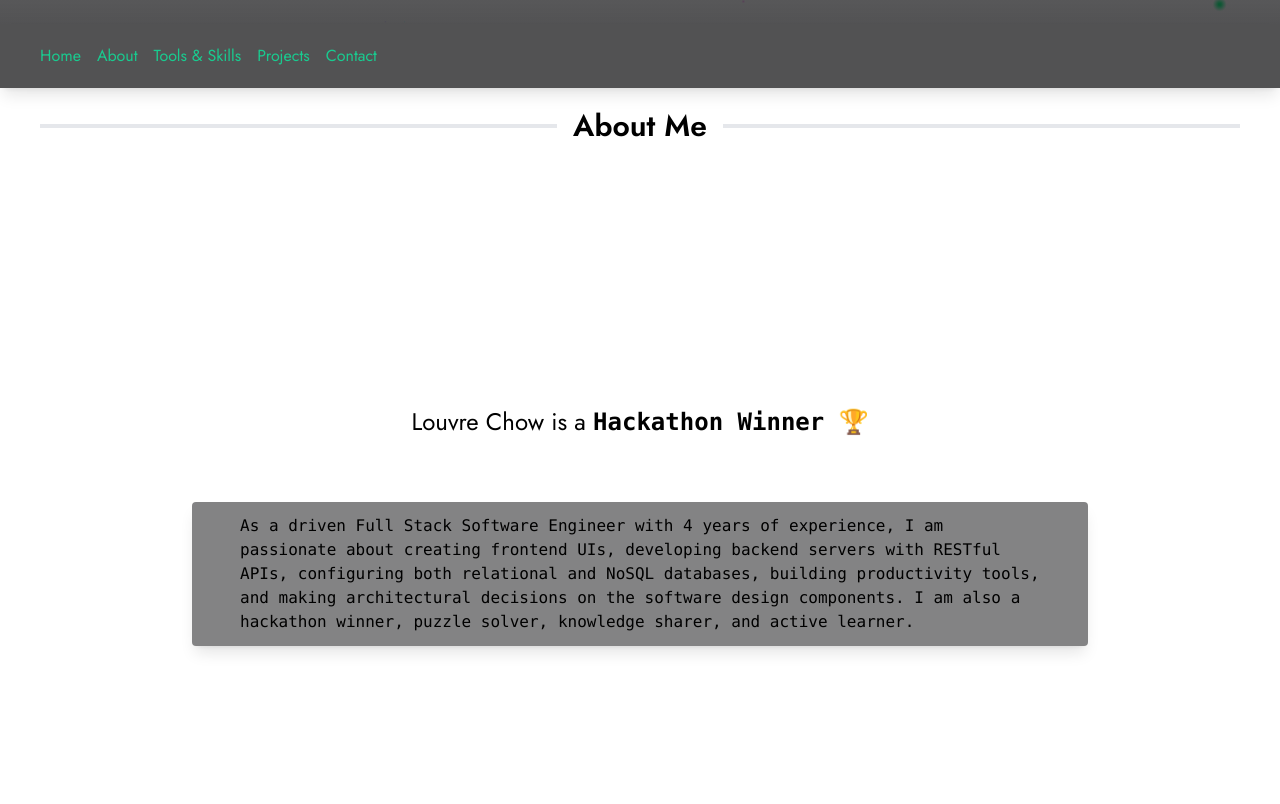
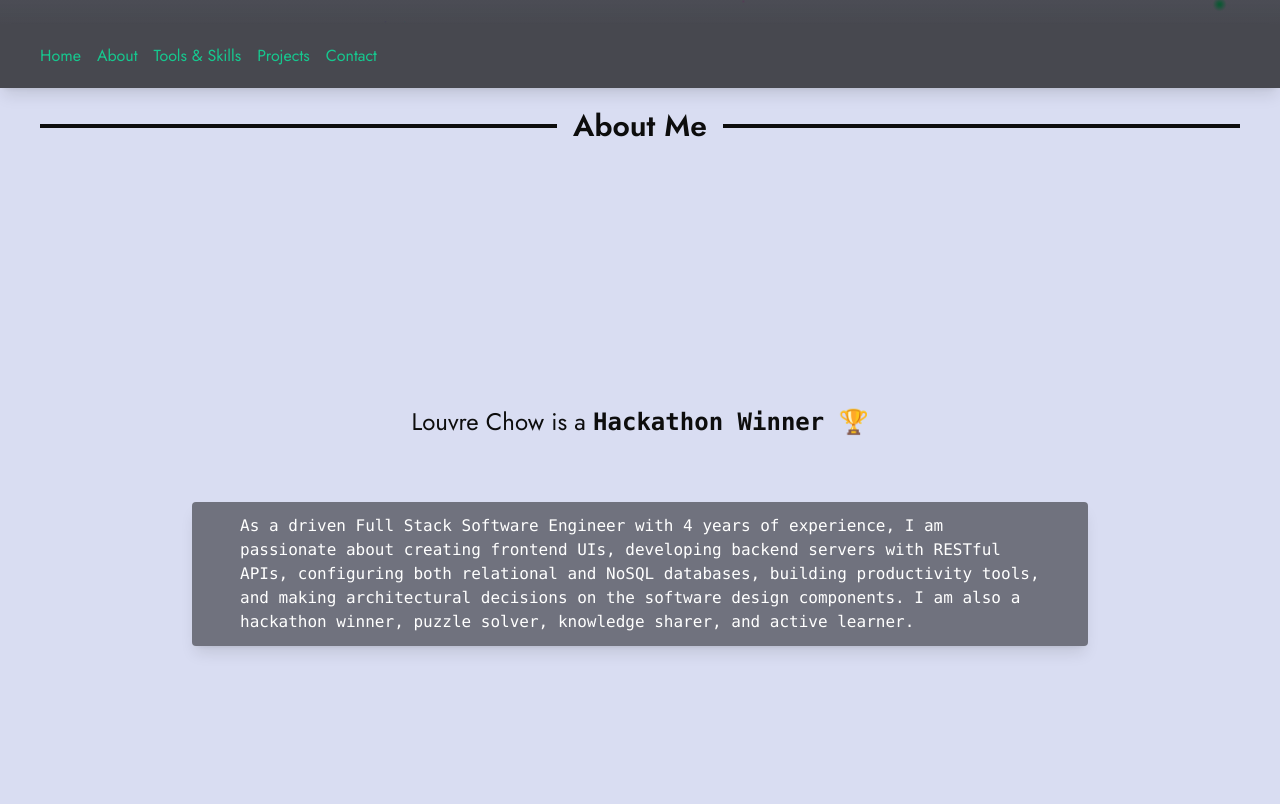
Before and after one commit to louvrecly/portfolio-react, a React (Vite) app: page / in a window 1280 px wide. Shown: the part 776-1580 px from the top of the page. Built offline with nearby package versions, Linux system fonts and the light colour scheme.

Commit message:
chore/styling: adjust theme styling with twMerge function

```diff
--- a/index.html
+++ b/index.html
@@ -7,7 +7,7 @@
     <title>Louvre Chow | Personal Portfolio</title>
   </head>
 
-  <body>
+  <body class="u-min-w-[320px] u-min-h-screen u-bg-main u-text-primary">
     <div id="root"></div>
     <script type="module" src="/src/main.tsx"></script>
   </body>
--- a/src/components/Card.tsx
+++ b/src/components/Card.tsx
@@ -1,4 +1,5 @@
 import { ReactNode } from 'react';
+import { twMerge } from 'tailwind-merge';
 
 interface CardProps {
   classes?: string;
@@ -8,10 +9,10 @@ interface CardProps {
 const Card = ({ classes = '', children }: CardProps) => {
   return (
     <div
-      className={
-        'u-rounded u-bg-zinc-950/50 u-overflow-hidden u-min-w-[280px] u-shadow-lg u-transition-shadow hover:u-shadow-xl ' +
-        classes
-      }
+      className={twMerge(
+        'u-min-w-[280px] u-bg-zinc-950/50 u-text-secondary u-rounded u-shadow-lg u-overflow-hidden u-transition-shadow hover:u-shadow-xl',
+        classes,
+      )}
     >
       {children}
     </div>
--- a/src/components/Section.tsx
+++ b/src/components/Section.tsx
@@ -1,4 +1,5 @@
 import { ReactNode } from 'react';
+import { twMerge } from 'tailwind-merge';
 
 interface SectionProps {
   id?: string;
@@ -14,17 +15,17 @@ const Section = ({ title = '', id, children }: SectionProps) => {
     >
       {title && (
         <h2 className="u-p-5 u-text-3xl u-font-bold u-flex u-items-center u-gap-4 sm:u-px-10">
-          <span className="u-border-y-2 u-border-inherit u-h-0 u-flex-1"></span>
+          <span className="u-border-y-2 u-border-primary u-h-0 u-flex-1"></span>
           <span>{title}</span>
-          <span className="u-border-y-2 u-border-inherit u-h-0 u-flex-1"></span>
+          <span className="u-border-y-2 u-border-primary u-h-0 u-flex-1"></span>
         </h2>
       )}
 
       <div
-        className={
-          'u-pb-16 u-px-5 u-flex-1 u-flex u-items-center u-justify-center sm:u-px-10' +
-          (!title ? ' u-pt-16' : '')
-        }
+        className={twMerge(
+          'u-pb-16 u-px-5 u-flex-1 u-flex u-items-center u-justify-center sm:u-px-10',
+          !title && ' u-pt-16',
+        )}
       >
         {children}
       </div>
```
